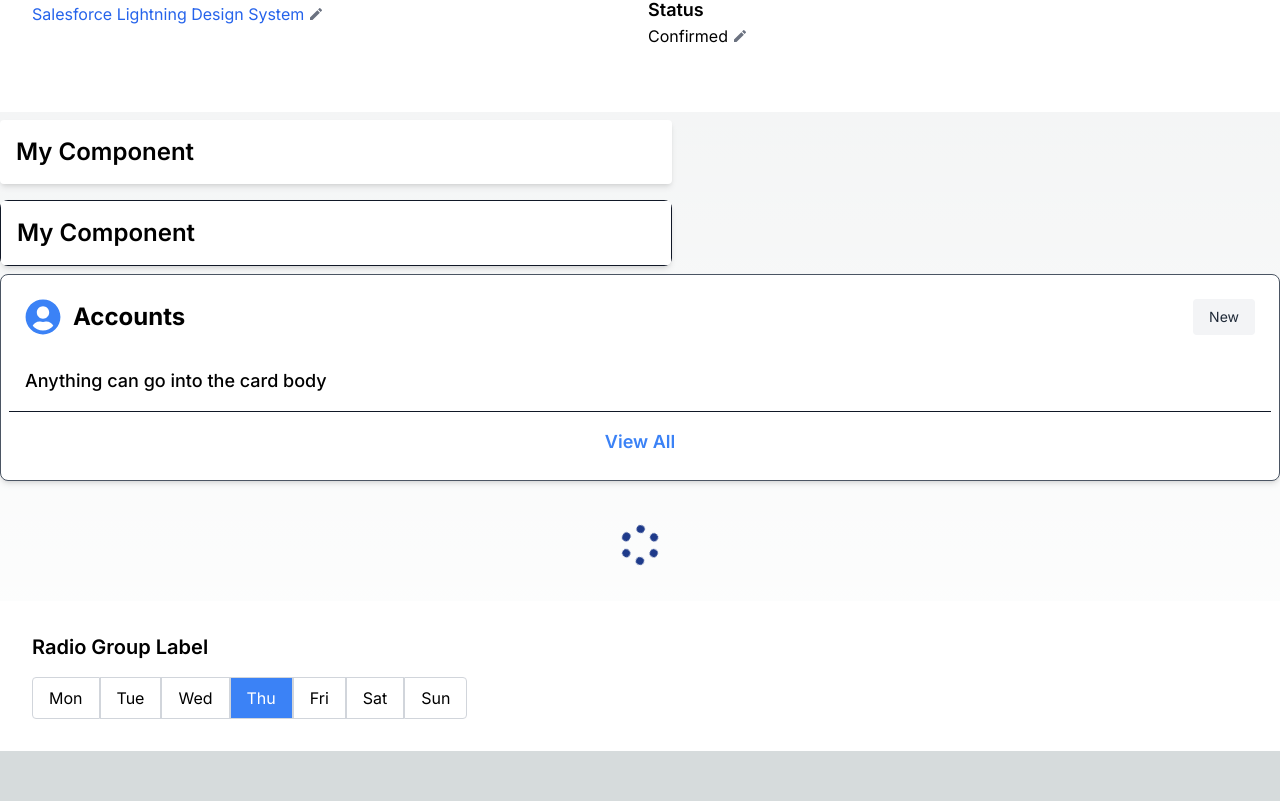
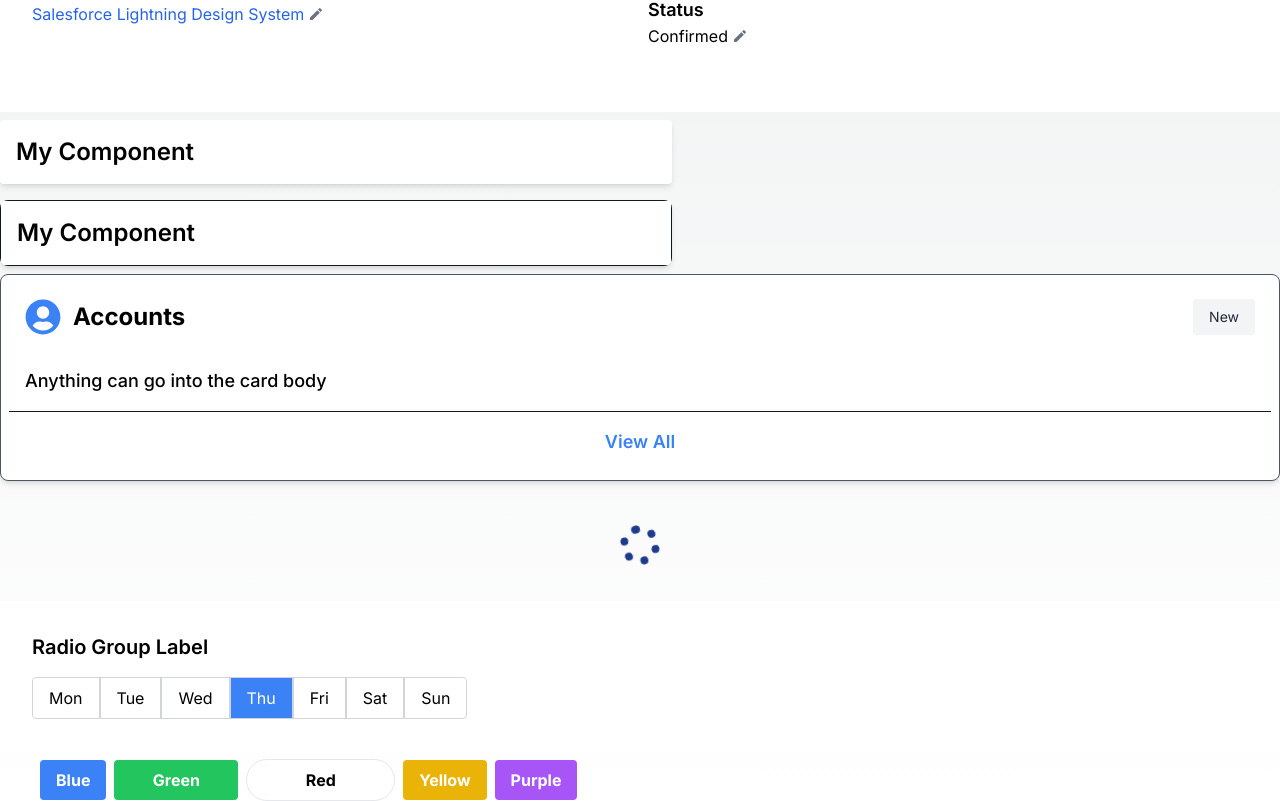
Before and after one commit to hamzaq453/AxiQDesignSystem, a Next.js app: page / in a window 1280 px wide. Shown: the part 1615-2416 px from the top of the page. Before the commit the page ends 2366 px from the top, so only its background shows below. Built offline with nearby package versions, Linux system fonts and the light colour scheme.

Commit message:
Buttons ADDED

```diff
--- /dev/null
+++ b/src/app/components/Buttons.tsx
@@ -0,0 +1,28 @@
+import React from 'react'
+
+function Buttons() {
+  return (
+    <div>
+        <div className="space-x-2 ml-10">
+  <button className="bg-blue-500 hover:bg-blue-700 text-white font-bold py-2 px-4 rounded">
+    Blue
+  </button>
+  <button className="bg-green-500 w-[10%] hover:bg-green-700 text-white font-bold py-2 px-4 rounded">
+    Green
+  </button>
+  <button className="bg-white hover:bg-red-700 text-black border rounded-full w-[12%] font-bold py-2 px-4 ">
+    Red
+  </button>
+  <button className="bg-yellow-500 hover:bg-yellow-700 text-white font-bold py-2 px-4 rounded">
+    Yellow
+  </button>
+  <button className="bg-purple-500 hover:bg-purple-700 text-white font-bold py-2 px-4 rounded">
+    Purple
+  </button>
+</div>
+
+    </div>
+  )
+}
+
+export default Buttons
--- a/src/app/page.tsx
+++ b/src/app/page.tsx
@@ -10,6 +10,7 @@ import Card from "./components/Card";
 import Modals from "./components/Modals";
 import Spinner from "./components/Spinner";
 import RadioButtonGroup from "./components/RadioButtonGroup";
+import Buttons from "./components/Buttons";
 
 export default function Home() {
   return (
@@ -25,6 +26,7 @@ export default function Home() {
       <Card/>
       <Spinner/>
       <RadioButtonGroup/>
+      <Buttons/>
       {/* <Modals/> */}
 
 
```
